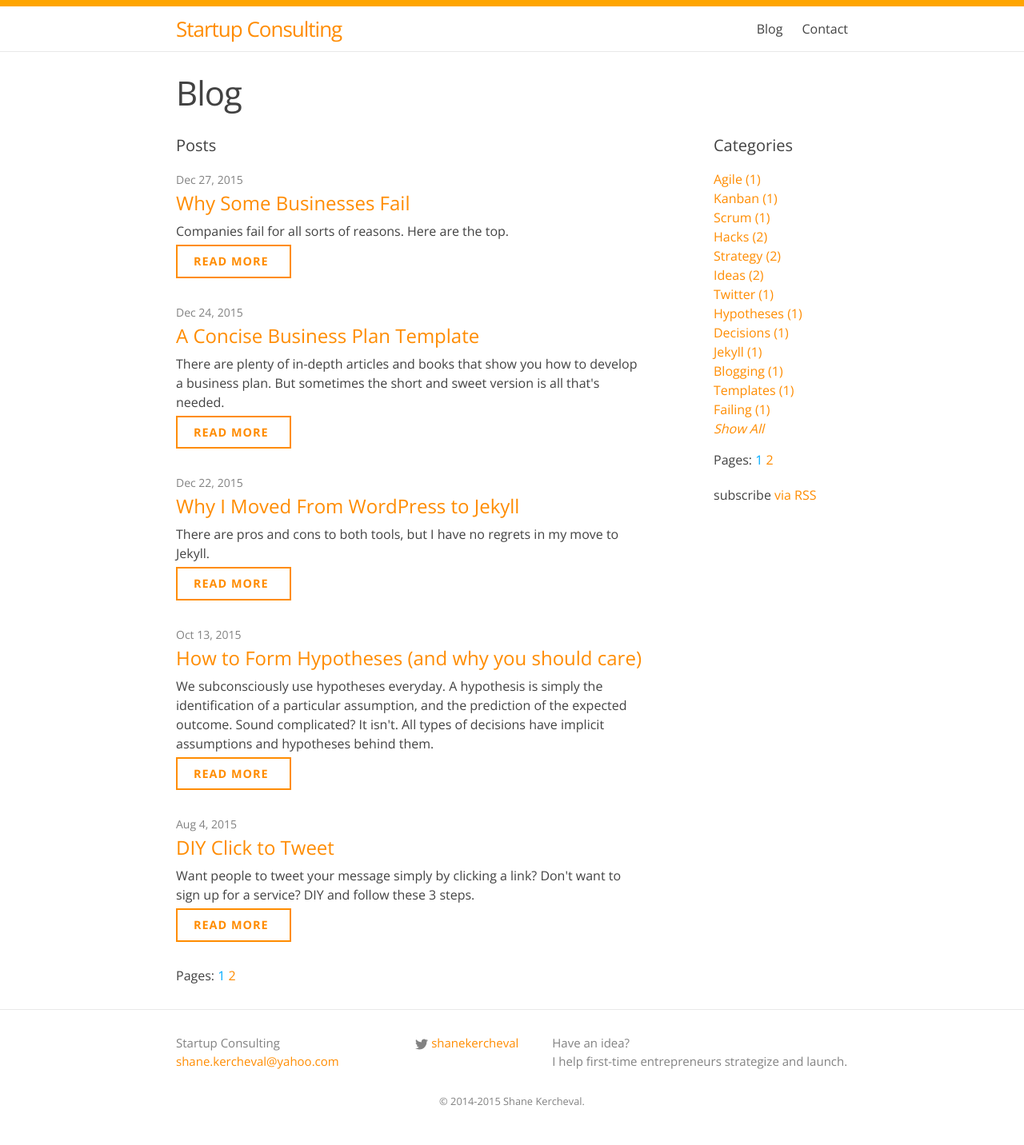
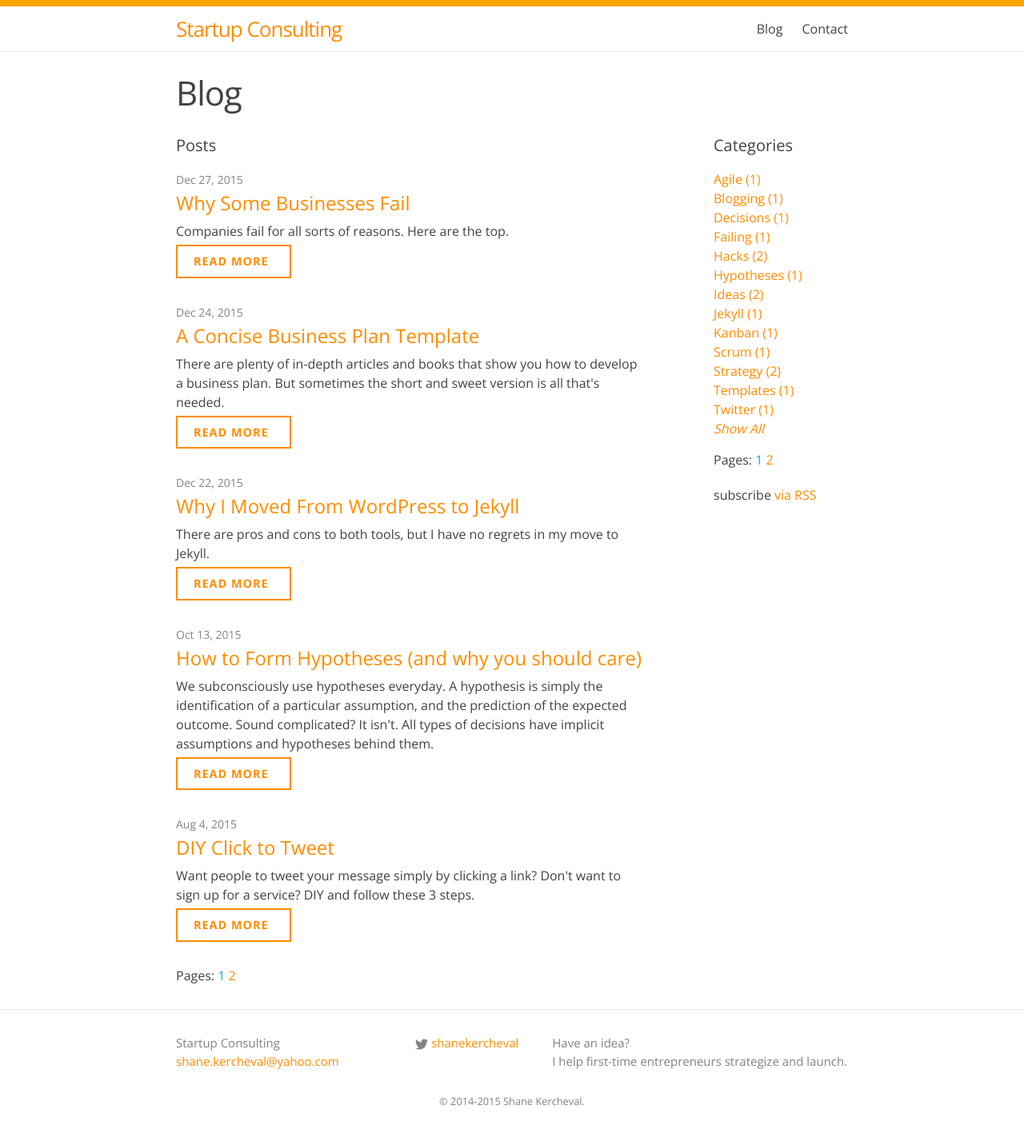
Before and after one commit to shane-kercheval/shane-kercheval.github.io, a Jekyll site: the page built from blog.md, in a window 1280 px wide. Shown: the whole page at 80% size. Built offline with Jekyll 4.4.1, drawn with Linux system fonts in a browser that asks for light colours; nearby versions of some CDN libraries.

Commit message:
sorted categories

```diff
--- a/blog.md
+++ b/blog.md
@@ -27,7 +27,7 @@ include_in_nav: true
         <h1 class="page-heading">Categories</h1>
         <!--http://stackoverflow.com/questions/20945944/jekyll-liquid-output-category-list-with-post-count-->
         <ul class="category-list">
-            {% assign tags_list = site.categories %}
+            {% assign tags_list = site.categories | sort %}
             {% if tags_list.first[0] == null %}
                 {% for tag in tags_list %}
                     <li><a href="">{{ tag | capitalize }} <span>({{ site.tags[tag].size }})</span></a></li>
```
